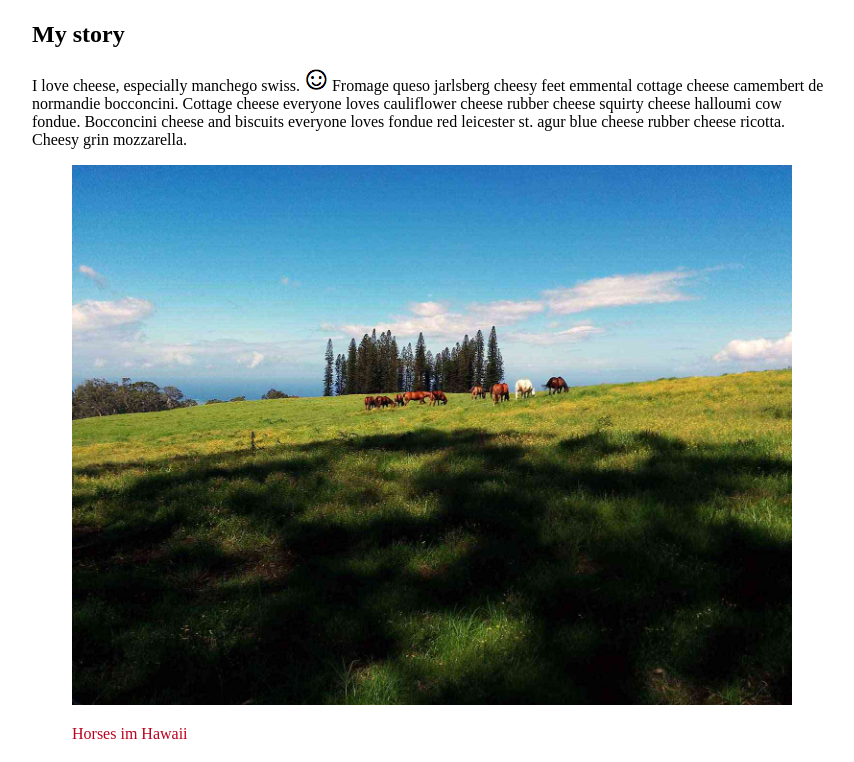
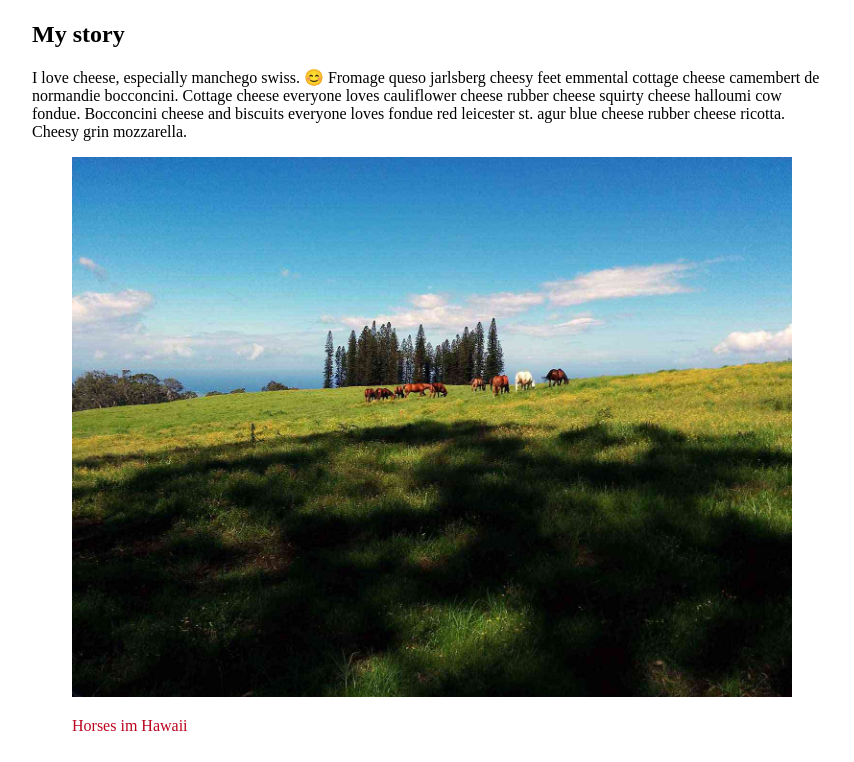
Before and after one commit to arslanalan/My-Responsive-Blog, a website: page index.html in a window 1280 px wide. Shown: the part 99-861 px from the top of the page, without its empty margins (208-1062 px from the left). Drawn offline with Linux system fonts and the light colour scheme.

Commit message:
Add UTF8, change unicode smiley

```diff
--- a/index.html
+++ b/index.html
@@ -5,6 +5,7 @@
   <meta name="description" content="Udacity Responsive Images course project" />
   <meta name="author" content="//samdutton.com">
   <meta name="viewport" content="width=device-width, minimum-scale=1.0, initial-scale=1.0, user-scalable=yes">
+  <meta charset="utf-8">
   <meta itemprop="name" content="Udacity Responsive Images course project">
   <meta name="mobile-web-app-capable" content="yes">
   <meta id="theme-color" name="theme-color" content="#307699">
@@ -32,7 +33,7 @@
 
     <h2>My story</h2>
 
-    <p>I love cheese, especially manchego swiss. <img src="images/smiley_face.png"> Fromage queso jarlsberg cheesy feet emmental cottage cheese camembert de normandie bocconcini. Cottage cheese everyone loves cauliflower cheese rubber cheese squirty cheese halloumi cow fondue. Bocconcini cheese and biscuits everyone loves fondue red leicester st. agur blue cheese rubber cheese ricotta. Cheesy grin mozzarella.</p>
+    <p>I love cheese, especially manchego swiss. 😊 Fromage queso jarlsberg cheesy feet emmental cottage cheese camembert de normandie bocconcini. Cottage cheese everyone loves cauliflower cheese rubber cheese squirty cheese halloumi cow fondue. Bocconcini cheese and biscuits everyone loves fondue red leicester st. agur blue cheese rubber cheese ricotta. Cheesy grin mozzarella.</p>
 
     <figure>
         <img src="images/horses-1600_large_2x.jpg">
```
